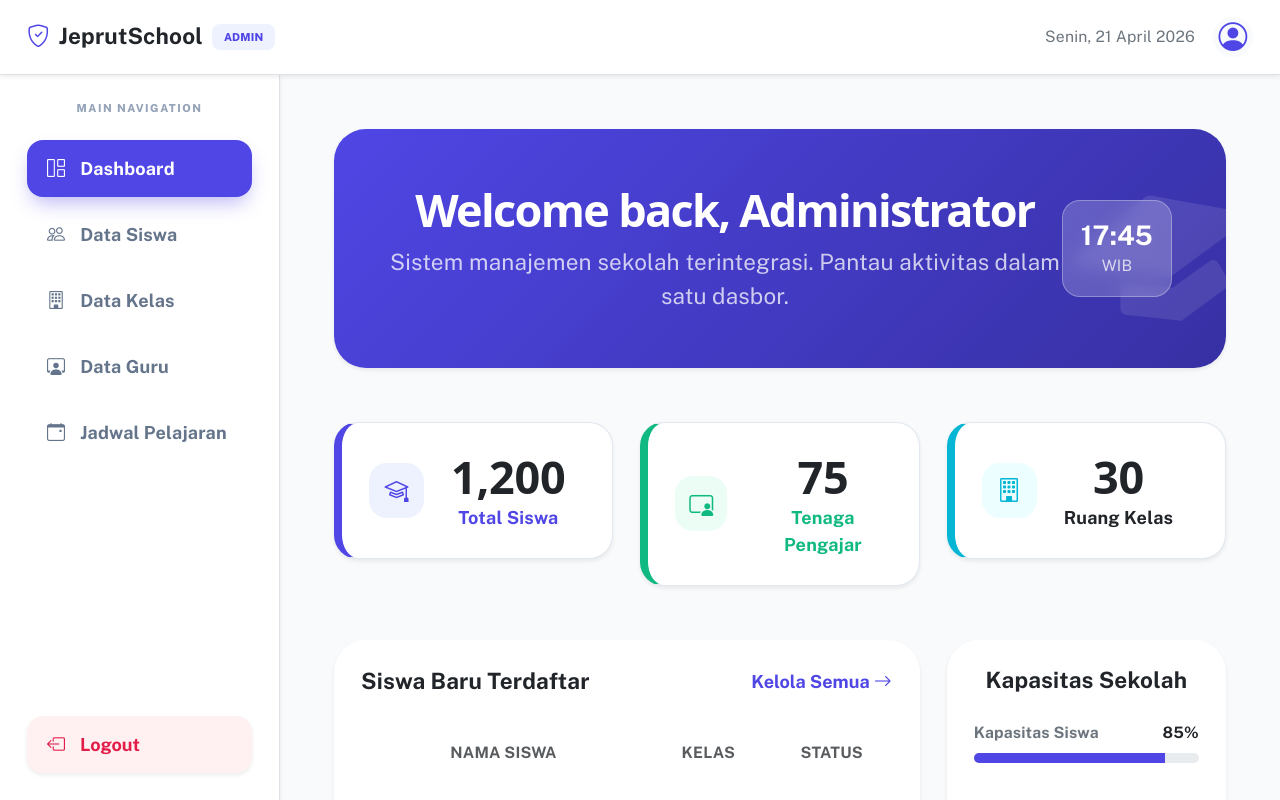
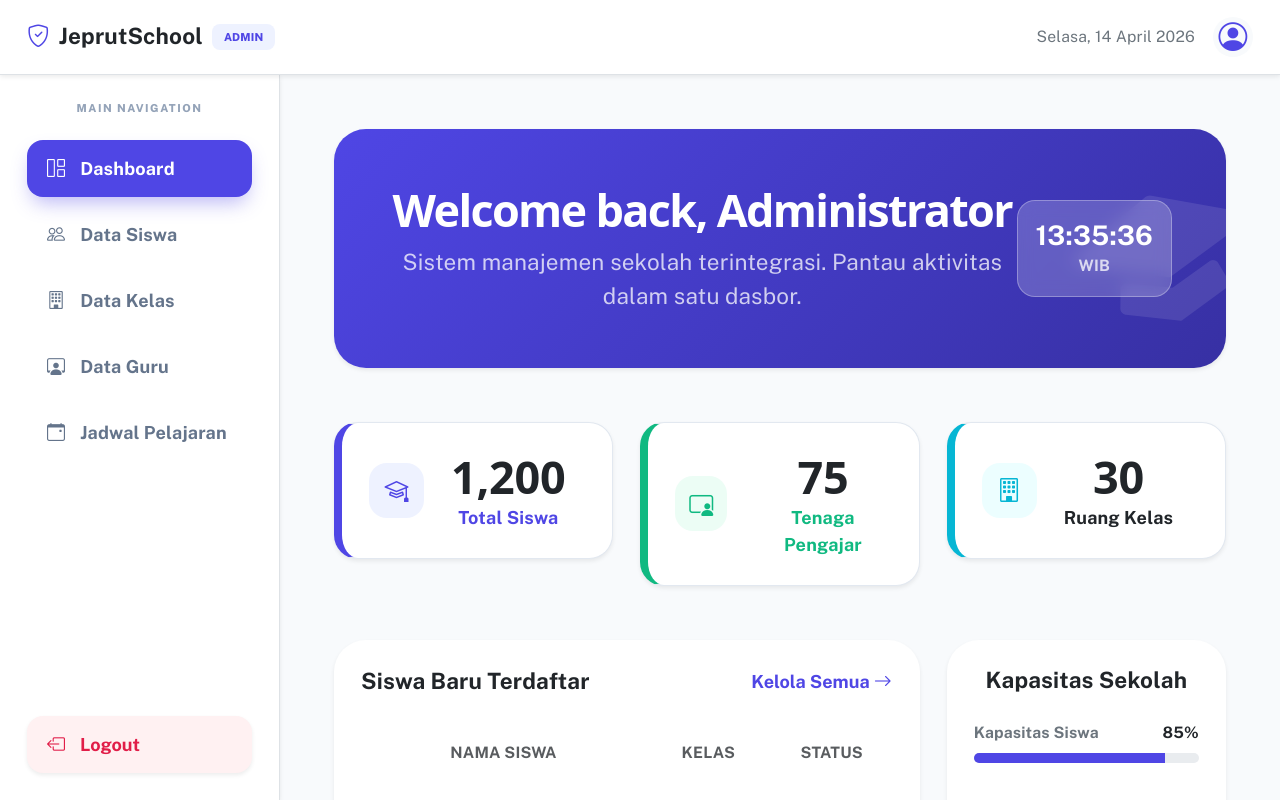
Before and after one commit to zee1140/Sistem_informasi_sekolah_FE, a Vue app: page /dashboard in a window 1280 px wide. Built offline with nearby package versions, Linux system fonts and the light colour scheme.

Commit message:
tambahin real time

```diff
--- a/src/views/Dashboard.vue
+++ b/src/views/Dashboard.vue
@@ -8,7 +8,7 @@
           <span class="badge-admin ms-2">ADMIN</span>
         </span>
         <div class="d-flex align-items-center gap-3">
-          <span class="text-secondary small d-none d-md-block">Senin, 21 April 2026</span>
+          <span class="text-secondary small d-none d-md-block">{{ tanggalSekarang }}</span>
 
           <router-link to="/profile" class="profile-link" title="Buka Profil">
             <i class="bi bi-person-circle text-indigo"></i>
@@ -70,8 +70,8 @@
                 </div>
                 <div class="d-none d-xl-block">
                   <div class="clock-glass p-3 rounded-4 text-center text-white">
-                    <h4 class="fw-bold mb-0">17:45</h4>
-                    <small class="opacity-75">WIB</small>
+                    <h4 class="fw-bold mb-0" style="min-width: 110px;">{{ jamSekarang }}</h4>
+                    <small class="opacity-75 fw-bold">WIB</small>
                   </div>
                 </div>
               </div>
@@ -221,6 +221,9 @@ export default {
   name: 'FullDashboard',
   data() {
     return {
+      jamSekarang: '--:--:--',
+      tanggalSekarang: '',
+      timer: null,
       activities: [
         { text: 'Update data siswa - Kelas 12 IPA 1', time: '5 menit yang lalu' },
         { text: 'Penambahan jadwal ujian semester', time: '2 jam yang lalu' },
@@ -229,9 +232,30 @@ export default {
     }
   },
   methods: {
+    updateWaktu() {
+      const skrg = new Date();
+
+      // Update Jam
+      const h = String(skrg.getHours()).padStart(2, '0');
+      const m = String(skrg.getMinutes()).padStart(2, '0');
+      const s = String(skrg.getSeconds()).padStart(2, '0');
+      this.jamSekarang = `${h}:${m}:${s}`;
+
+      // Update Tanggal (Format Indonesia)
+      const options = { weekday: 'long', day: 'numeric', month: 'long', year: 'numeric' };
+      this.tanggalSekarang = skrg.toLocaleDateString('id-ID', options);
+    },
     logout() {
       if(confirm('Keluar dari sistem?')) this.$router.push('/');
     }
+  },
+  mounted() {
+    this.updateWaktu();
+    this.timer = setInterval(this.updateWaktu, 1000);
+  },
+  beforeUnmount() {
+    // Penting: Hapus interval agar tidak terjadi memory leak
+    if (this.timer) clearInterval(this.timer);
   }
 }
 </script>
@@ -308,7 +332,7 @@ export default {
 /* Hero UI */
 .hero-banner { background: linear-gradient(135deg, #4f46e5 0%, #3730a3 100%); border-radius: 32px; }
 .hero-icon { position: absolute; right: -30px; bottom: -30px; font-size: 180px; color: rgba(255,255,255,0.1); transform: rotate(-15deg); }
-.clock-glass { background: rgba(255, 255, 255, 0.2); backdrop-filter: blur(8px); border: 1px solid rgba(255,255,255,0.3); min-width: 100px; }
+.clock-glass { background: rgba(255, 255, 255, 0.2); backdrop-filter: blur(8px); border: 1px solid rgba(255,255,255,0.3); min-width: 130px; }
 
 /* Card & Tables */
 .white-card { background: white; border-radius: 32px; }
```
